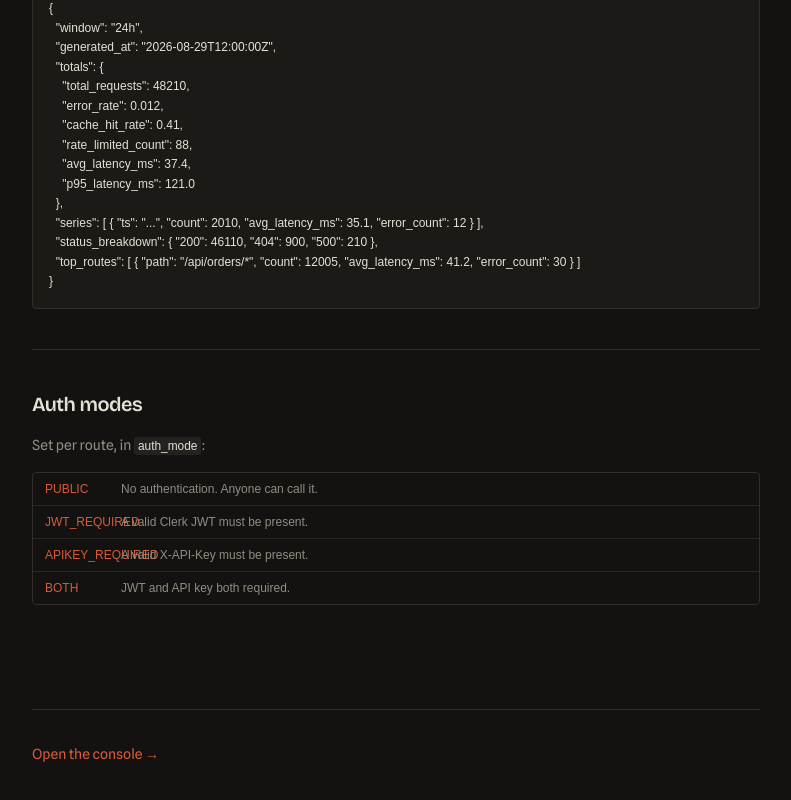
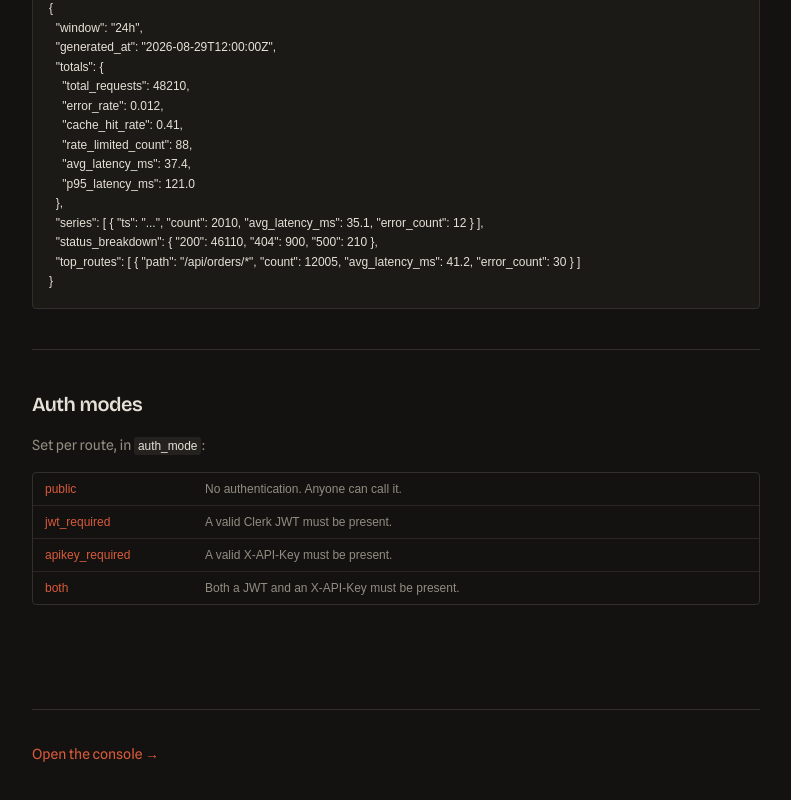
Before and after one commit to Rakshit-gen/vantageedge-fe, a Next.js app: page /docs in a window 1280 px wide. Shown: the part 3436-4236 px from the top of the page, without its empty margins (244-1035 px from the left). Built offline with nearby package versions, Linux system fonts and the light colour scheme; no server answers; a web font is replaced by a local one.

Commit message:
fe/docs: auth-modes as a definition list, not the endpoint table
The endpoint table's first column is 64px (fits HTTP verbs); mode names
like apikey_required overflowed it and printed on top of the description.

```diff
--- a/app/docs/page.tsx
+++ b/app/docs/page.tsx
@@ -218,14 +218,22 @@ curl https://<host>/api/v1/routes \\
 
         <Section id="auth-modes" title="Auth modes">
           <p>Set per route, in <Code>auth_mode</Code>:</p>
-          <EndpointList
-            rows={[
-              ['public', '', 'No authentication. Anyone can call it.'],
-              ['jwt_required', '', 'A valid Clerk JWT must be present.'],
-              ['apikey_required', '', 'A valid X-API-Key must be present.'],
-              ['both', '', 'JWT and API key both required.'],
-            ]}
-          />
+          <dl className="ledger overflow-hidden rounded border border-border text-xs">
+            {[
+              ['public', 'No authentication. Anyone can call it.'],
+              ['jwt_required', 'A valid Clerk JWT must be present.'],
+              ['apikey_required', 'A valid X-API-Key must be present.'],
+              ['both', 'Both a JWT and an X-API-Key must be present.'],
+            ].map(([mode, desc]) => (
+              <div
+                key={mode}
+                className="flex flex-col gap-0.5 border-b border-border/70 px-3 py-2 last:border-0 sm:flex-row sm:gap-4"
+              >
+                <dt className="shrink-0 text-patch sm:w-36">{mode}</dt>
+                <dd className="text-muted-foreground">{desc}</dd>
+              </div>
+            ))}
+          </dl>
         </Section>
 
         <div className="mt-16 border-t border-border pt-8">
```
